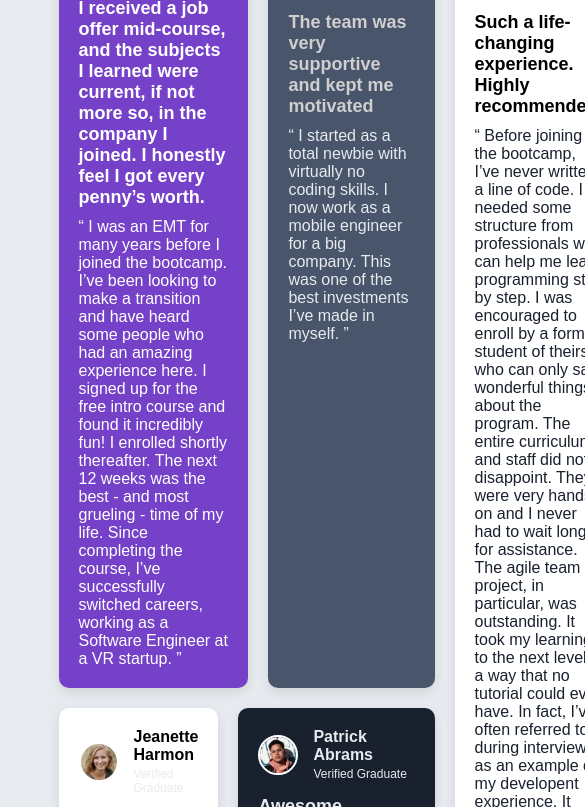
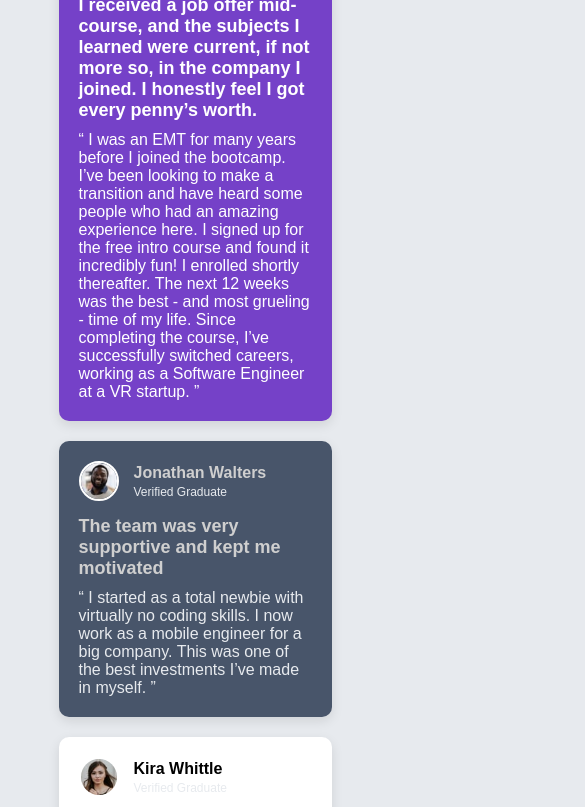
Before and after one commit to dev-m-josh/testimonials-grid-section-main, a plain HTML site: page index.html in a window 390 px wide. Shown: the part 90-897 px from the top of the page, 585 px wide, since content can reach past the window. Drawn offline with Linux system fonts and the light colour scheme; a web font is replaced by a local one.

Commit message:
Responsive styles

```diff
--- a/styles.css
+++ b/styles.css
@@ -101,3 +101,19 @@ body {
 .card-white .quote{
     color: hsl(219, 29%, 14%);
 }
+
+@media screen and (max-width: 750px) {
+    .grid-container{
+        height: 100%;
+        display: flex;
+        flex-direction: column;
+        gap: 20px;
+        padding: 10px 0;
+    }
+}
+
+@media screen and (max-width: 1140px) {
+    .grid-container{
+        grid-template-columns: repeat(2, 1fr);
+    }
+}
```
